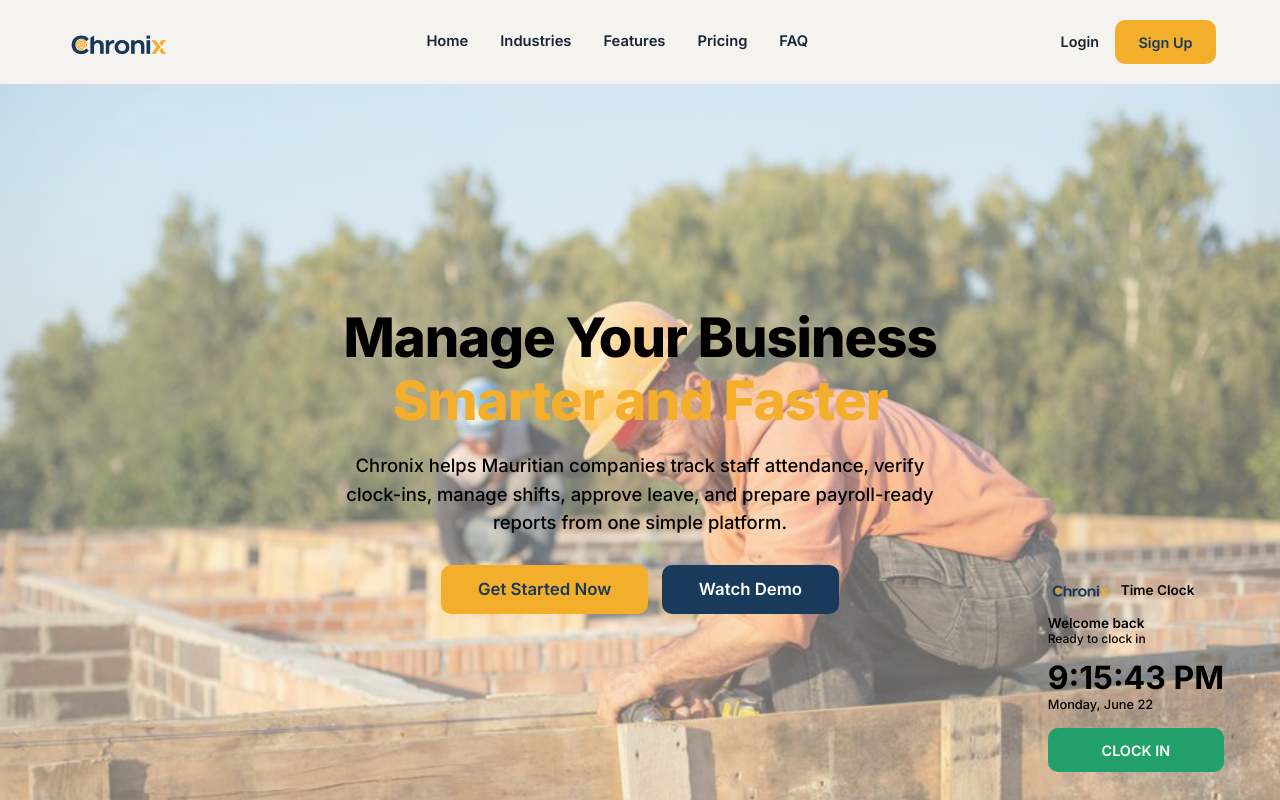
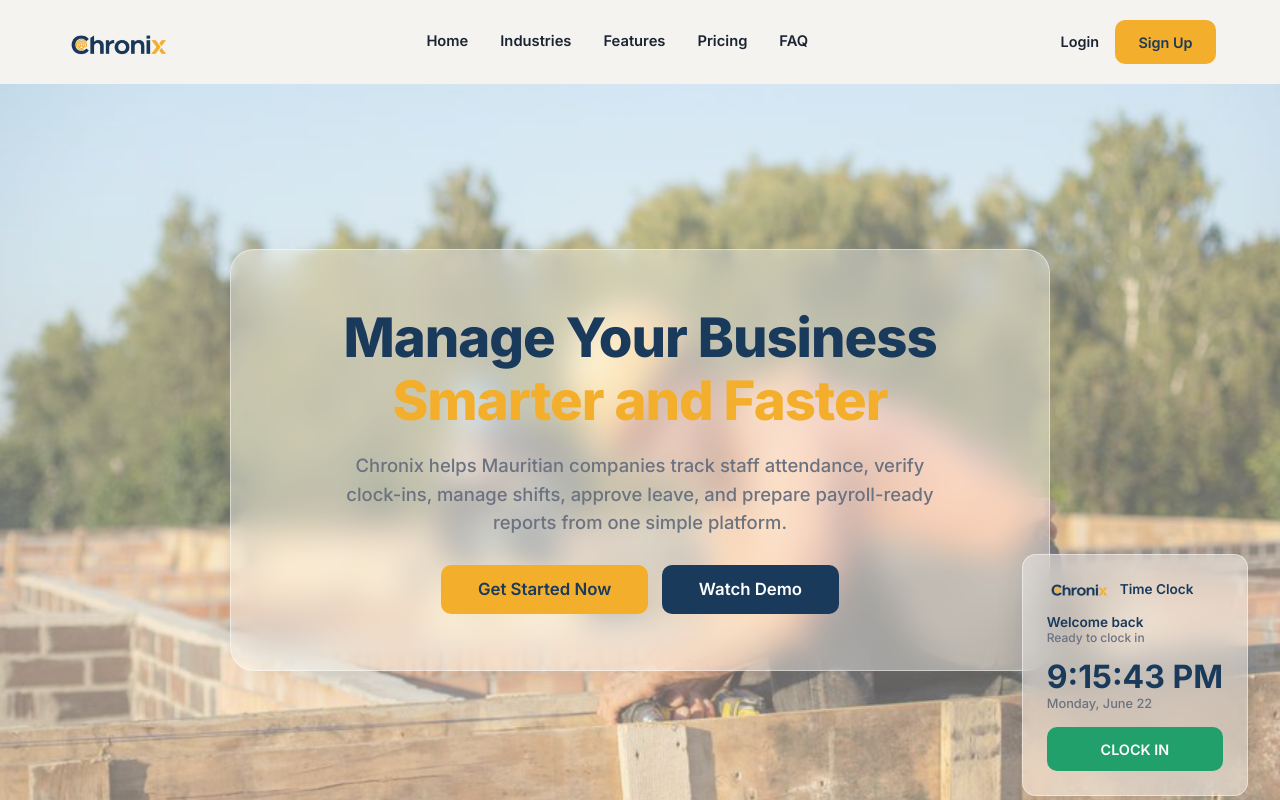
Before and after one commit to gnagnegaelephraim2-lgtm/chronix, a React (Vite) app: page / in a window 1280 px wide. Shown: the top 800 px of the page. Built offline with nearby package versions, Linux system fonts and the light colour scheme.

Commit message:
Increase transparency of glassmorphic panels on landing page to show background images

```diff
--- a/src/components/marketing/Hero.tsx
+++ b/src/components/marketing/Hero.tsx
@@ -92,13 +92,17 @@ export function Hero() {
         maxWidth: '820px',
         width: '100%',
         boxSizing: 'border-box',
-        background: 'transparent',
+        background: 'rgba(253, 251, 247, 0.38)',
+        backdropFilter: 'blur(16px)',
+        WebkitBackdropFilter: 'blur(16px)',
+        border: '1px solid rgba(255, 255, 255, 0.45)',
         borderRadius: '24px',
+        boxShadow: '0 20px 50px rgba(0, 0, 0, 0.08)'
       }}>
-        <h1 style={{ fontSize: 'clamp(1.9rem, 6.5vw, 3.4rem)', lineHeight: 1.15, marginBottom: '1.25rem', textAlign: 'center', letterSpacing: '-1px', fontWeight: 800, color: '#000' }}>
+        <h1 style={{ fontSize: 'clamp(1.9rem, 6.5vw, 3.4rem)', lineHeight: 1.15, marginBottom: '1.25rem', textAlign: 'center', letterSpacing: '-1px', fontWeight: 800, color: 'var(--chronix-navy)' }}>
           {t('heroHeadlinePrefix')} <span className="amber-text">{t('heroHeadlineAmber')}</span>
         </h1>
-        <p style={{ color: '#000', fontSize: 'clamp(0.95rem, 2.6vw, 1.15rem)', marginBottom: '1.75rem', maxWidth: 620, textAlign: 'center', lineHeight: 1.55, fontWeight: 500 }}>{t('heroSubtext')}</p>
+        <p style={{ color: 'var(--text-secondary)', fontSize: 'clamp(0.95rem, 2.6vw, 1.15rem)', marginBottom: '1.75rem', maxWidth: 620, textAlign: 'center', lineHeight: 1.55, fontWeight: 500 }}>{t('heroSubtext')}</p>
         <div style={{ display: 'flex', gap: '0.85rem', flexWrap: 'wrap', justifyContent: 'center' }}>
           <button className="btn btn-primary-amber btn-lg" onClick={() => navigate('/signup')} style={{ padding: 'clamp(0.7rem, 2vw, 0.85rem) clamp(1.5rem, 5vw, 2.25rem)', fontSize: 'clamp(0.92rem, 2vw, 1.05rem)', fontWeight: 600 }}>
             {t('getStartedNow')}
--- a/src/components/marketing/LiveClockPreview.tsx
+++ b/src/components/marketing/LiveClockPreview.tsx
@@ -19,14 +19,14 @@ export function LiveClockPreview() {
     <div className="live-clock-preview">
       <div style={{ display: 'flex', alignItems: 'center', gap: '0.5rem', marginBottom: '1rem' }}>
         <img src={logo} alt="Chronix" style={{ height: 65, width: 65, objectFit: 'contain', margin: '-23px 0', display: 'block' }} />
-        <span style={{ fontWeight: 600, fontSize: '0.85rem', color: '#000' }}>Time Clock</span>
+        <span style={{ fontWeight: 600, fontSize: '0.85rem', color: 'var(--chronix-navy)' }}>Time Clock</span>
       </div>
-      <div style={{ fontSize: '0.85rem', color: '#000', fontWeight: 600 }}>Welcome back</div>
-      <div style={{ fontSize: '0.75rem', color: '#000', marginBottom: '0.75rem', fontWeight: 500 }}>
+      <div style={{ fontSize: '0.85rem', color: 'var(--chronix-navy)', fontWeight: 600 }}>Welcome back</div>
+      <div style={{ fontSize: '0.75rem', color: 'var(--text-secondary)', marginBottom: '0.75rem', fontWeight: 500 }}>
         {clockedIn ? 'Clocked in — redirecting to login…' : 'Ready to clock in'}
       </div>
-      <div style={{ fontSize: '2rem', fontWeight: 700, color: '#000' }}>{now.toLocaleTimeString('en-US', { hour: 'numeric', minute: '2-digit', second: '2-digit', hour12: true })}</div>
-      <div style={{ fontSize: '0.8rem', color: '#000', marginBottom: '1rem', fontWeight: 500 }}>
+      <div style={{ fontSize: '2rem', fontWeight: 700, color: 'var(--chronix-navy)' }}>{now.toLocaleTimeString('en-US', { hour: 'numeric', minute: '2-digit', second: '2-digit', hour12: true })}</div>
+      <div style={{ fontSize: '0.8rem', color: 'var(--text-secondary)', marginBottom: '1rem', fontWeight: 500 }}>
         {now.toLocaleDateString('en-US', { weekday: 'long', month: 'long', day: 'numeric' })}
       </div>
       <button
--- a/src/index.css
+++ b/src/index.css
@@ -1117,8 +1117,12 @@ button, input, textarea, select {
   color: var(--chronix-amber);
 }
 .live-clock-preview {
-  background: transparent;
+  background: rgba(253, 251, 247, 0.4);
+  backdrop-filter: blur(16px);
+  -webkit-backdrop-filter: blur(16px);
+  border: 1px solid rgba(255, 255, 255, 0.45);
   border-radius: var(--card-radius);
+  box-shadow: 0 12px 30px rgba(0, 0, 0, 0.08);
   padding: 1.5rem;
   max-width: 280px;
 }
```
